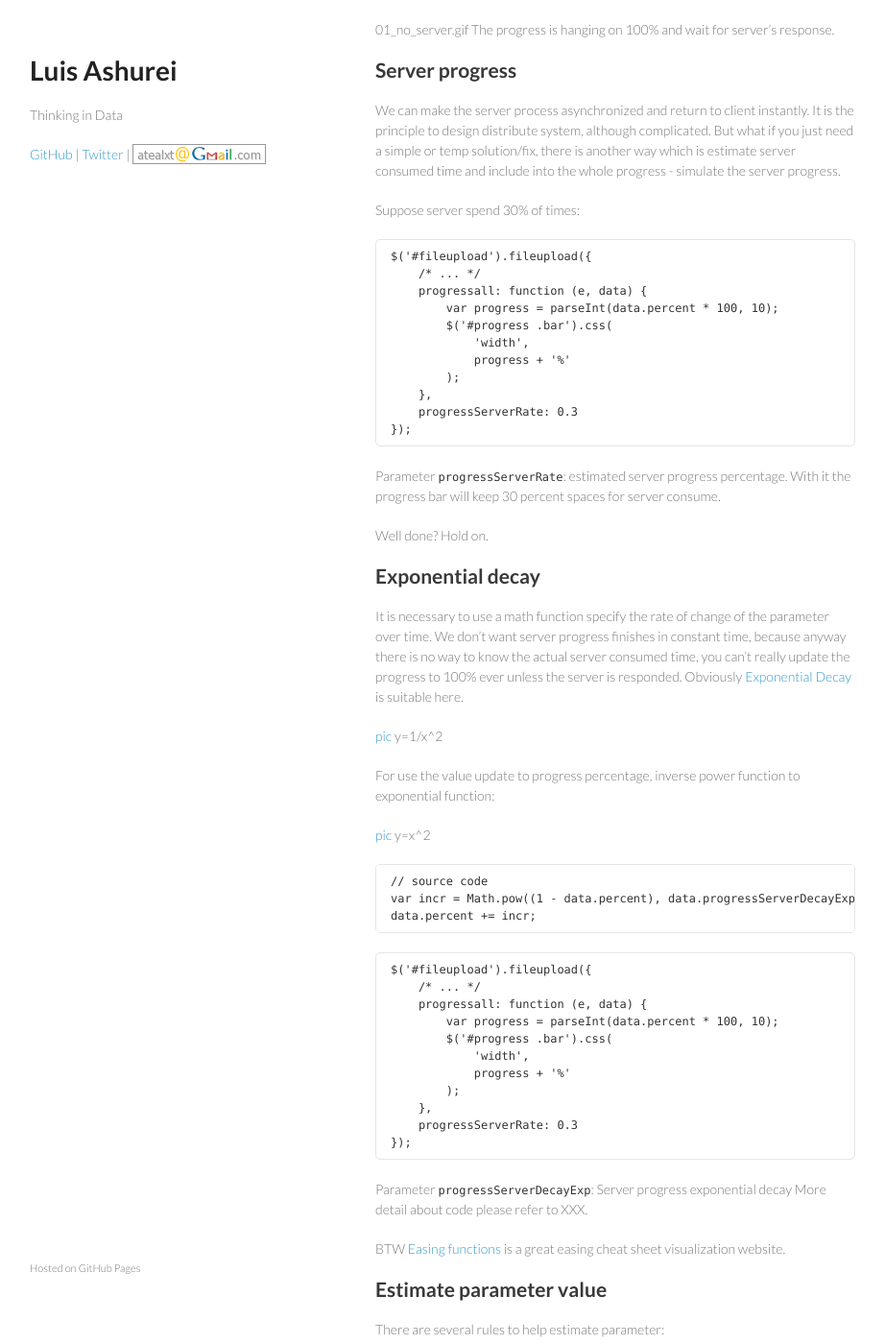
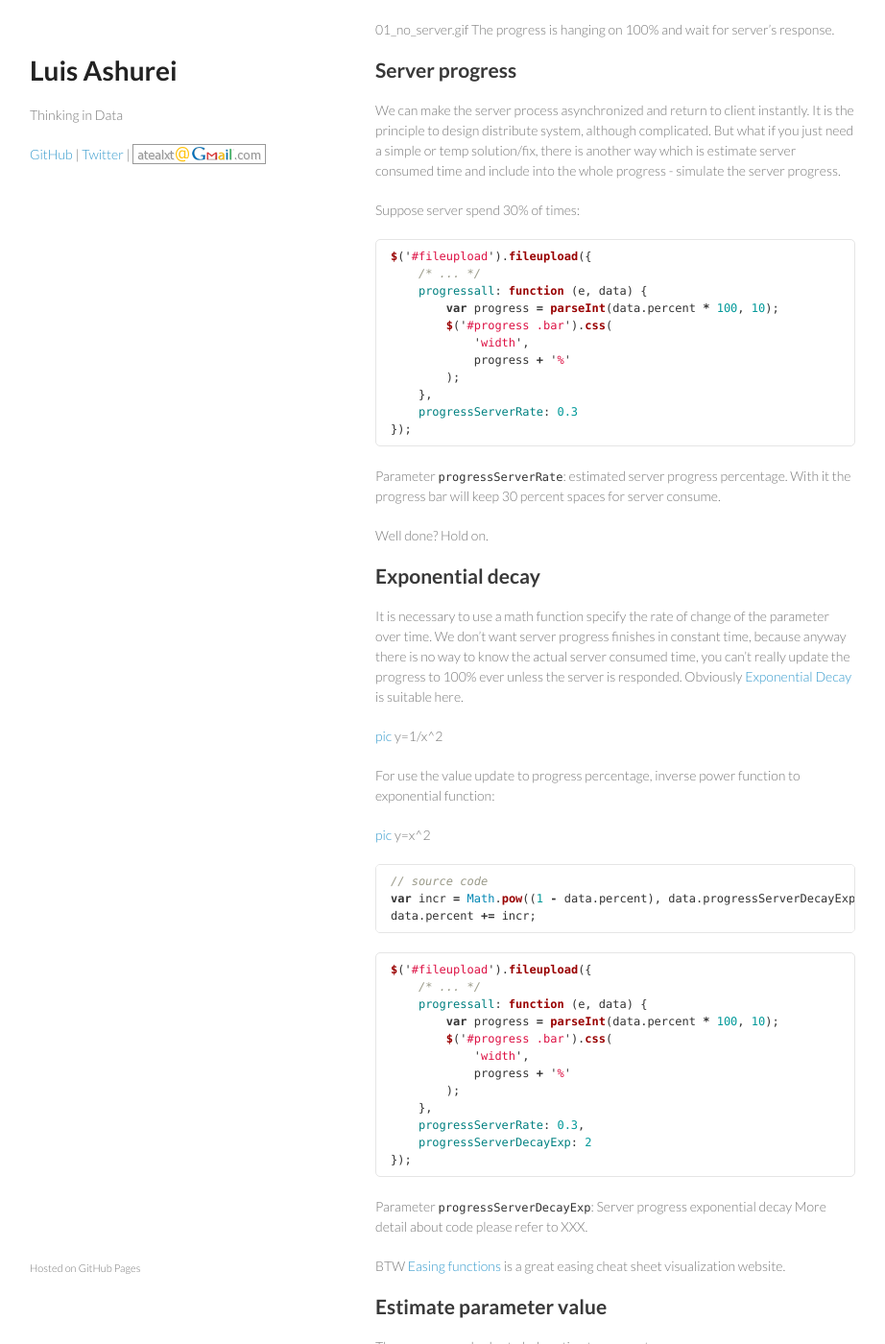
Before and after one commit to atealxt/atealxt.github.io, a Jekyll site: the page built from _posts/2015-11-03-jquery-file-upload-progress-server-estimation.md, in a window 1280 px wide and 1400 px high, scrolled down 382 px. Shown: the whole window at 96% size, without its empty margins (179-1101 px from the left). Built offline with Jekyll 4.4.1, drawn with Linux system fonts in a browser that asks for light colours; comment, search, counter and statistics services are not loaded; some of the changed text lies outside the part shown.

Commit message:
Update 2015-11-03-jquery-file-upload-progress-server-estimation.md

````diff
--- a/_posts/2015-11-03-jquery-file-upload-progress-server-estimation.md
+++ b/_posts/2015-11-03-jquery-file-upload-progress-server-estimation.md
@@ -29,7 +29,7 @@ But what if you just need a simple or temp solution/fix, there is another way wh
 
 Suppose server spend 30% of times:
 
-```
+```javascript
 $('#fileupload').fileupload({
     /* ... */
     progressall: function (e, data) {
@@ -61,13 +61,13 @@ For use the value update to progress percentage, inverse power function to expon
 [pic](https://www.google.com/?gws_rd=ssl#q=y%3Dx^2)
 y=x^2
 
-```
+```javascript
 // source code
 var incr = Math.pow((1 - data.percent), data.progressServerDecayExp);
 data.percent += incr;
 ```
 
-```
+```javascript
 $('#fileupload').fileupload({
     /* ... */
     progressall: function (e, data) {
@@ -77,7 +77,8 @@ $('#fileupload').fileupload({
             progress + '%'
         );
     },
-    progressServerRate: 0.3
+    progressServerRate: 0.3,
+    progressServerDecayExp: 2
 });
 ```
 
````
Also changed, not shown: other parts of _posts/2015-11-03-jquery-file-upload-progress-server-estimation.md (+1 -1 lines).
